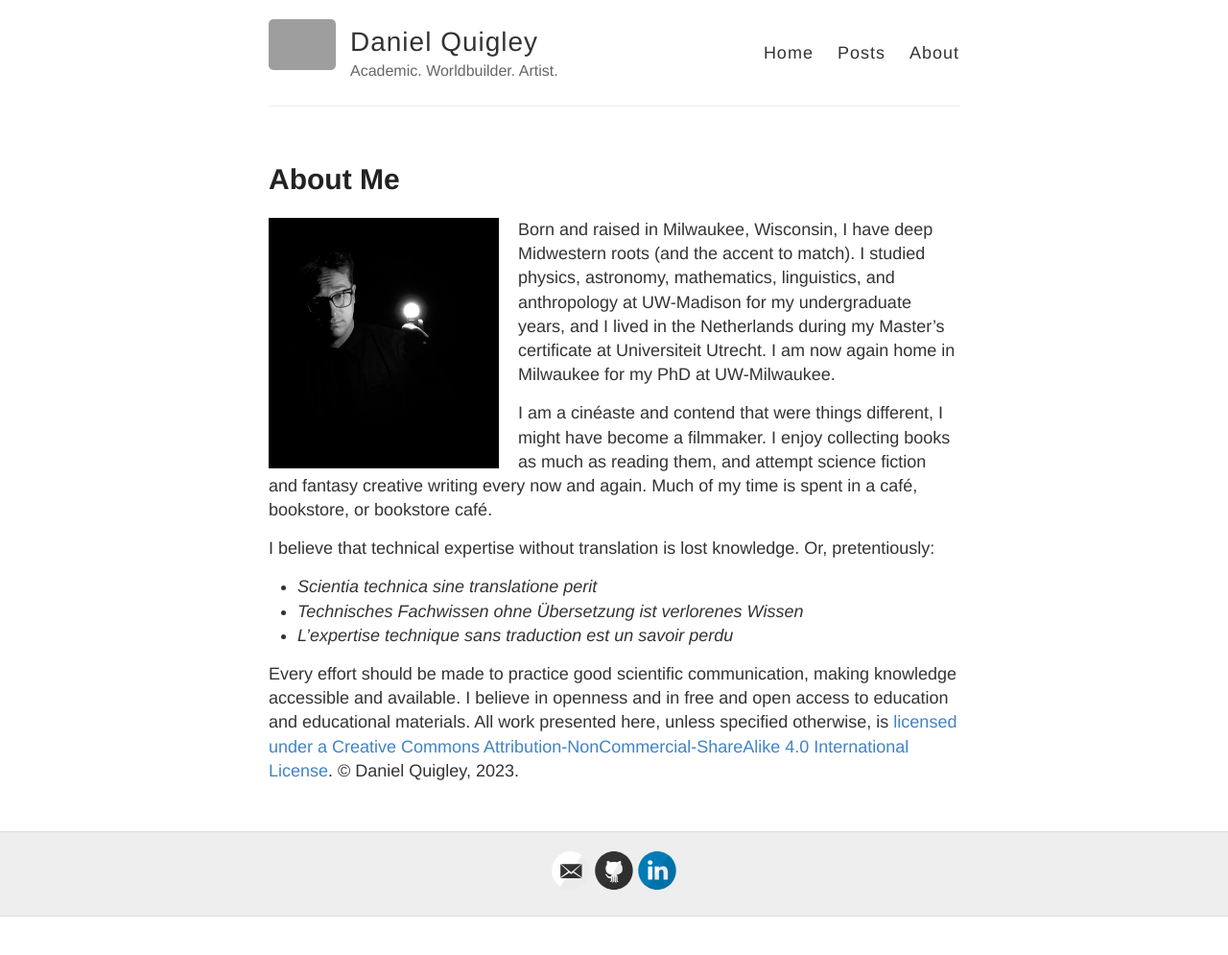
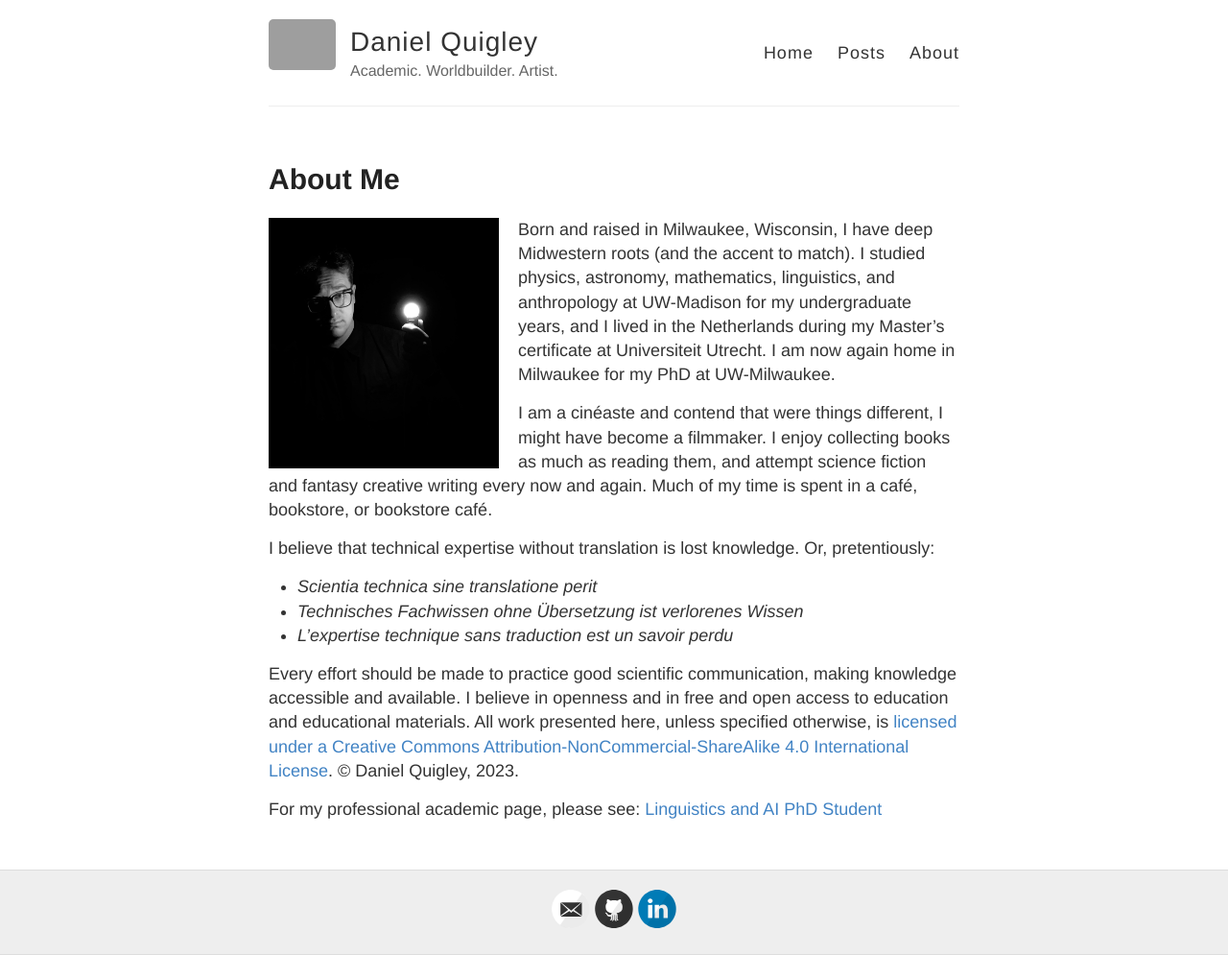
Before and after one commit to deltaquebec/dquigley.art, a Jekyll site: the page built from about.md, in a window 1280 px wide. Shown: the whole page at 96% size. Built offline with Jekyll 4.4.1, drawn with Linux system fonts in a browser that asks for light colours; before the commit the page ends 955 px from its top, so only the background shows below that; grey boxes are pictures that could not be loaded.

Commit message:
Update about.md

```diff
--- a/about.md
+++ b/about.md
@@ -17,3 +17,5 @@ I believe that technical expertise without translation is lost knowledge. Or, pr
 - _L'expertise technique sans traduction est un savoir perdu_
 
 Every effort should be made to practice good scientific communication, making knowledge accessible and available. I believe in openness and in free and open access to education and educational materials. All work presented here, unless specified otherwise, is [licensed under a Creative Commons Attribution-NonCommercial-ShareAlike 4.0 International License](https://creativecommons.org/licenses/by-nc-sa/4.0/). © Daniel Quigley, 2023.
+
+For my professional academic page, please see: [Linguistics and AI PhD Student](https://dquigley.dev/)
```
